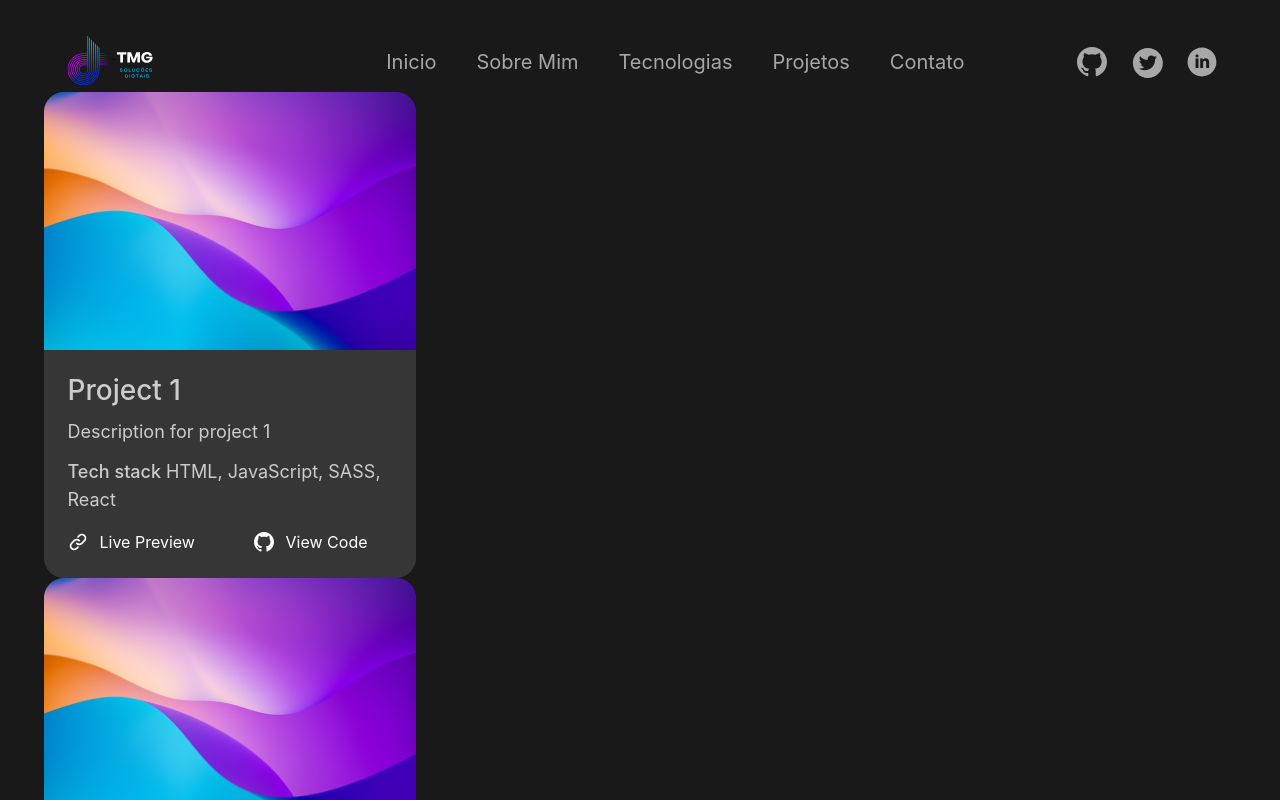
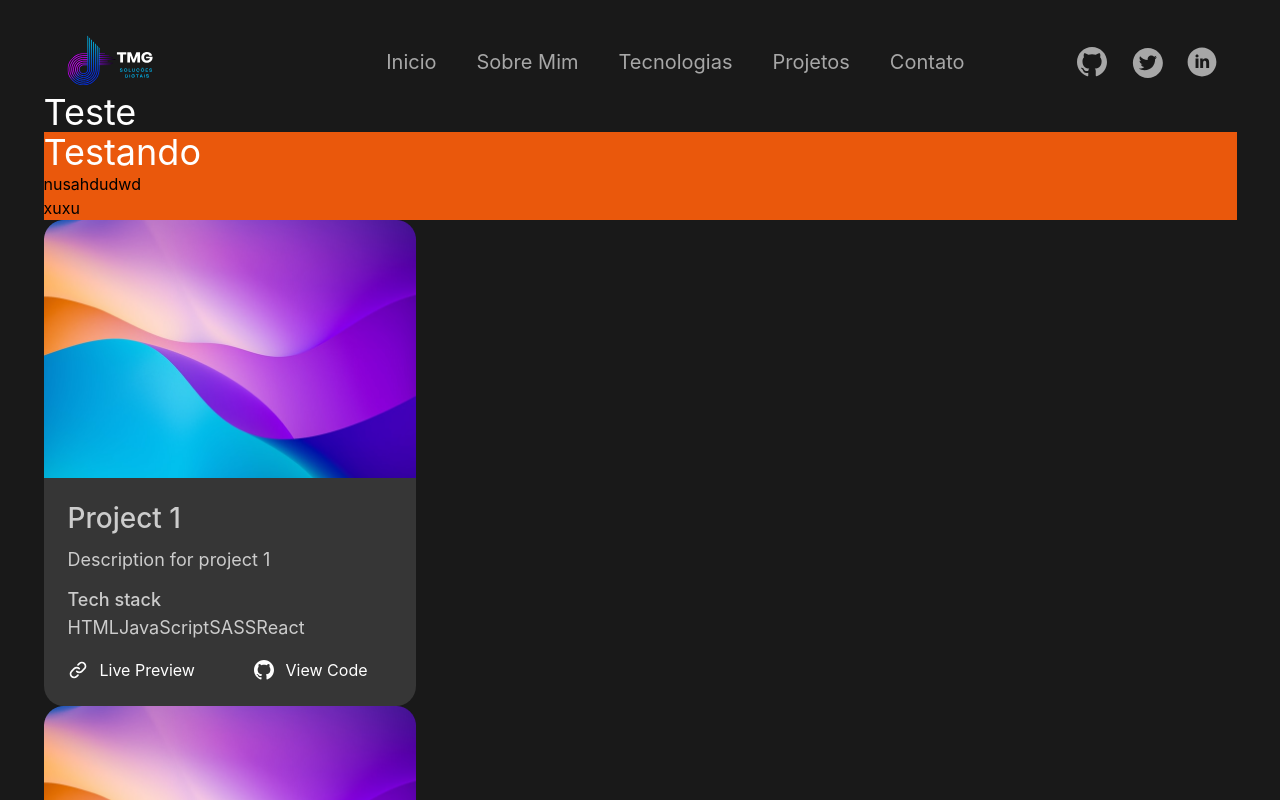
Before and after one commit to thiago-dev-front/portifolio, a React (Create React App) app: page /projetos in a window 1280 px wide. Shown: the top 800 px of the page. Built offline with nearby package versions, Linux system fonts and the light colour scheme; no server answers.

Commit message:
feat: teste

```diff
--- a/src/components/Card.js
+++ b/src/components/Card.js
@@ -1,5 +1,6 @@
 
-function Card({ logo, title, description, techStack, preview, github }) {
+function Card({ logo, title, description, techStack, preview, github, barbara }) {
+
     return (
         <>
             <div className='w-full max-w-[372px] lg:w-[320px] xl:w-[372px] placeholder:h-[567px] cursor-pointer'>
@@ -11,7 +12,7 @@ function Card({ logo, title, description, techStack, preview, github }) {
                     <h3 className='text-2xl xl:text-[28px] font-medium text-darkMode'>{title}</h3>
                     <p className='text-darkMode text-base xl:text-lg my-3'>{description}</p>
 
-                    <p className='text-darkMode text-sm xl:text-lg'><span className='font-medium'>Tech stack</span> {techStack?.join(', ')}</p>
+                    <p className='text-darkMode text-sm xl:text-lg'><span className='font-medium'>Tech stack</span> {techStack}</p>
                     <div className='flex items-center justify-between mt-4 max-w-[300px]'>
                         <div className='flex gap-3'>
                             <img src={preview} alt="Preview" />
--- /dev/null
+++ b/src/components/Teste.js
@@ -0,0 +1,11 @@
+function Teste({ mensagem, texto, informacao }) {
+    return (
+        <div className="bg-orange-600">
+            <h1 className="text-white text-4xl">{mensagem}</h1>
+            <p>{texto}</p>
+            <span>{informacao}</span>
+        </div>
+    )
+}
+
+export default Teste
--- a/src/pages/Projetos.js
+++ b/src/pages/Projetos.js
@@ -2,6 +2,7 @@ import Card from "../components/Card"
 import logo from '../assets/icon-portifolio.png'
 import preview from '../assets/icon-preview.svg'
 import github from '../assets/icon-github.svg'
+import Teste from "../components/Teste";
 
 function Projetos() {
     const data = [
@@ -13,14 +14,20 @@ function Projetos() {
             preview: preview,
             github: github,
         },
+
+
+
         {
             logo: logo,
-            title: 'Project 1',
-            description: 'Description for project 1',
+            title: 'kodwkowkdowodwok',
+            description: 'dwqkdpqjpidjq',
             techStack: ['HTML', 'JavaScript', 'SASS', 'React'],
             preview: preview,
             github: github,
         },
+
+
+
         {
             logo: logo,
             title: 'Project 1',
@@ -54,9 +61,34 @@ function Projetos() {
             github: github,
         },
 
+        {
+            logo: logo,
+            title: 'Project 1',
+            description: 'Description for project 1',
+            techStack: ['HTML', 'JavaScript', 'SASS', 'React'],
+            preview: preview,
+            github: github,
+        },
+
     ];
 
+
+    fetch('https://jsonplaceholder.typicode.com/todos')
+        .then(response => response.json())
+        .then(json => console.log(json))
+
+
+
+
     return (
+        <>
+            <div>
+                <h1 className="text-white text-4xl">Teste</h1>
+                <Teste
+                    mensagem='Testando'
+                    texto='nusahdudwd'
+                    informacao='xuxu' />
+            </div>
             <div>
                 {data.map((card, index) => (
                     <Card
@@ -68,8 +100,10 @@ function Projetos() {
                         preview={card.preview}
                         github={card.github}
                     />
+
                 ))}
             </div>
+        </>
     )
 }
 export default Projetos
```
Lines whose indentation alone changed are shown as unchanged.
